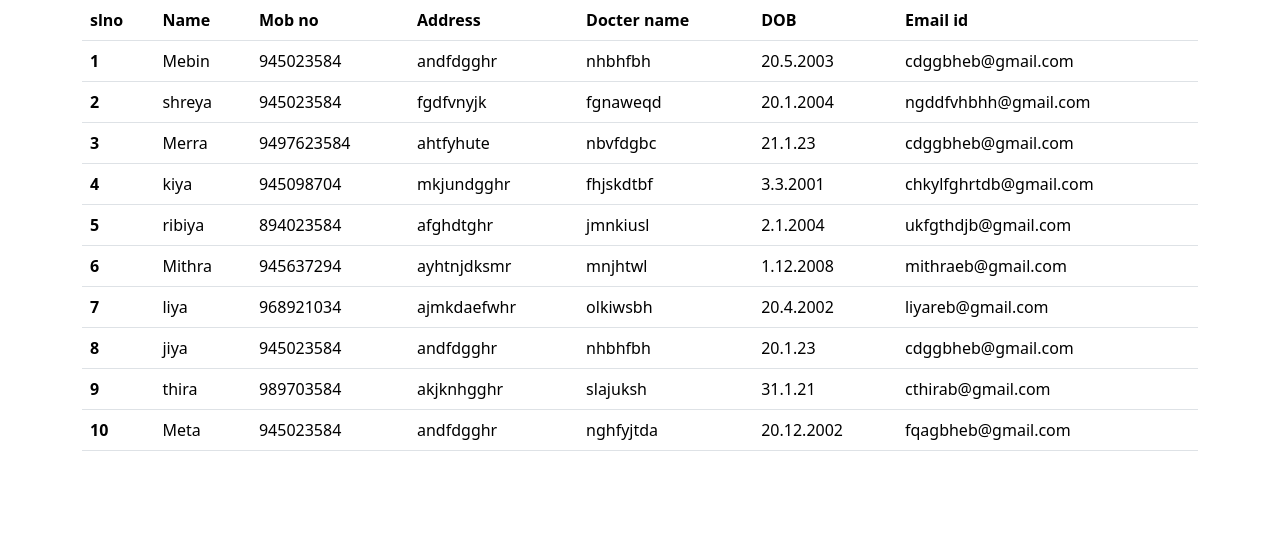
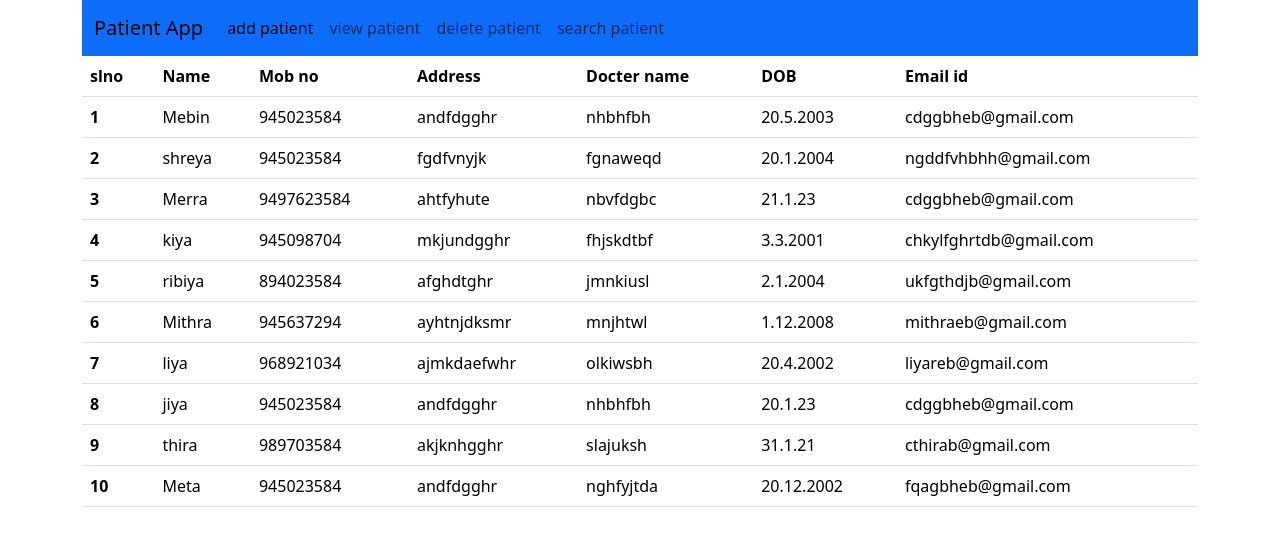
Before and after one commit to sh1reya2/Patient_App, a plain HTML site: page viewall.html in a window 1280 px wide. Drawn offline with nearby package versions, Linux system fonts and the light colour scheme.

Commit message:
Patient completed

```diff
--- a/viewall.html
+++ b/viewall.html
@@ -11,6 +11,31 @@
 
 <body>
       <div class="container">
+        <nav class="navbar navbar-expand-lg bg-primary">
+            <div class="container-fluid">
+              <a class="navbar-brand" href="#">Patient App</a>
+              <button class="navbar-toggler" type="button" data-bs-toggle="collapse" data-bs-target="#navbarNav" aria-controls="navbarNav" aria-expanded="false" aria-label="Toggle navigation">
+                <span class="navbar-toggler-icon"></span>
+              </button>
+              <div class="collapse navbar-collapse" id="navbarNav">
+                <ul class="navbar-nav">
+                  <li class="nav-item">
+                    <a class="nav-link active" aria-current="page" href="index.html">add patient</a>
+                  </li>
+                  <li class="nav-item">
+                    <a class="nav-link" href="viewall.html">view patient</a>
+                  </li>
+                  <li class="nav-item">
+                    <a class="nav-link" href="delete.html">delete patient</a>
+                  </li>
+                  <li class="nav-item">
+                    <a class="nav-link" href="search.html">search patient</a>
+                  </li>
+
+                </ul>
+              </div>
+            </div>
+          </nav>
         <div class="row">
             <div class="col col-12 col-sm-12 col-md-12 col-lg-12 col-xl-12 col-xxl-12">
                 <table class="table">
```
Also changed, not shown: delete.html (+25 -0 lines), index.html (+26 -0 lines), search.html (+25 -0 lines).
